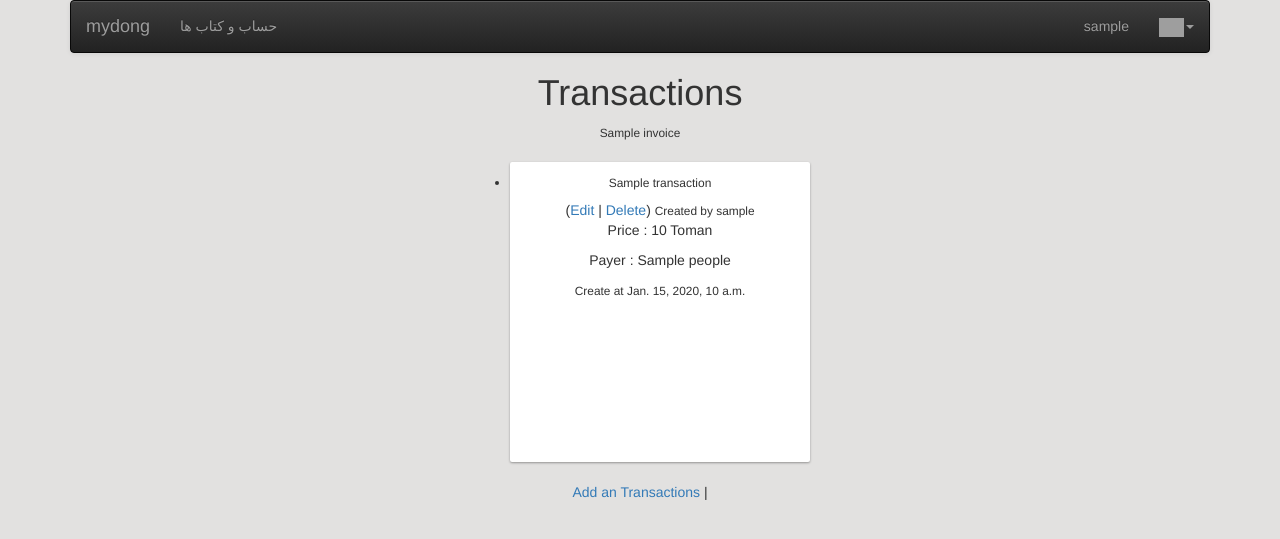
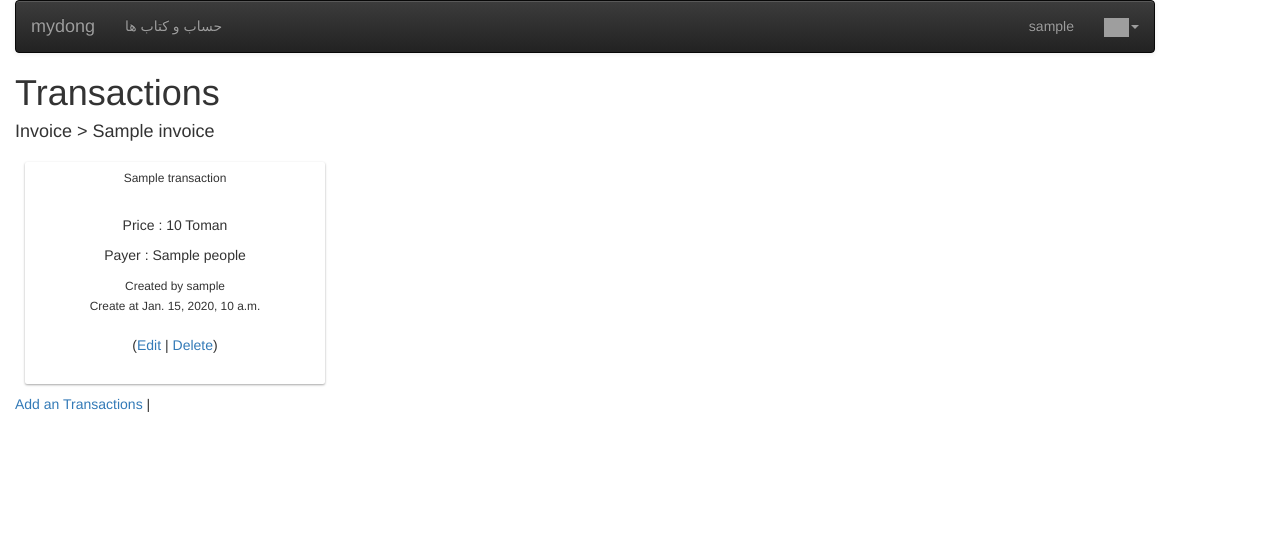
Before and after one commit to meysam1996/Dongy, a Django app: page /panel/Invoice/1/actions in a window 1280 px wide. Shown: the top 539 px of the page. Run offline with Django 3.2, Linux system fonts and the light colour scheme; a user stored in the database is signed in; tables that the repository leaves empty hold one stand-in row (values such as "Sample post"); some libraries are stand-ins or nearby versions; grey boxes are pictures that could not be loaded.

Commit message:
create a style for transactions list

```diff
--- a/panel/static/panel/style.css
+++ b/panel/static/panel/style.css
@@ -1,16 +1,22 @@
 body {
-    background: #e2e1e0;
-    text-align: center;
+    background: #fff;
+    text-align: left;
+    float: left;
+  }
+
+  .flex-container {
+    display: flex;
   }
 
   .card {
     background: #fff;
     border-radius: 2px;
     display: inline-block;
-    height: 300px;
+    height: 222px;
     margin: 1rem;
     position: relative;
     width: 300px;
+    text-align: center;
   }
 
   .card-1 {
--- a/panel/templates/panel/invoice_detail_action.html
+++ b/panel/templates/panel/invoice_detail_action.html
@@ -3,10 +3,15 @@
 {% load static %}
 
 <link rel="stylesheet" type="text/css" href="{% static 'panel/style.css' %}">
-<h1>Transactions</h1>
-<small>
-  {{invoice.name}}
-</small>
+<style>
+  body {
+    background-color: #fff;
+  }
+</style>
+<h1 style="text-align:left;">Transactions</h1>
+<h4 style="text-align:left;">
+ Invoice > {{invoice.name}}
+</h4>
 
 {% comment %} <div style="float:right">
 <!-- https://www.w3schools.com/howto/howto_css_search_button.asp -->
@@ -19,48 +24,46 @@
 </form>
 </div> {% endcomment %}
 
-<p>
+
 {% if transactions %}
-<ul>
-  <div class="card card-1">
+
+<div class="flex-container">
   {% for transaction in transactions %}
   {% if transaction.owner == user %}
-    <li>
+
+  <div class="card card-1" style="height: 222px;">
+
 
         <h6>{{ transaction.name }}</h6>
-
-        (<a href="#">Edit</a> |
-        <a href="#">Delete</a>)
-
-        {% comment %} {% if user.is_authenticated %}
-
-        {% endif %} {% endcomment %}
-
-        <small>
-        {% if transaction.owner.username %}
-            Created by {{ transaction.owner.username }}
-        {% endif %}
-        {{ transaction.natural_updated }}
-        </small>
         <br>
         <p>Price : {{ transaction.price }} Toman</p>
         <p>Payer : {{ transaction.payer }}</p>
         <small>
+            Created by {{ transaction.owner.username }}<br>
             Create at {{ transaction.created_at }}
         </small>
         <br>
+        <small>
+        {% if transaction.owner.username %}
+
+        {% endif %}
+        </small>
         <br>
-        <br>
+        (<a href="#">Edit</a> |
+        <a href="#">Delete</a>)
 
-    </li>
-  {% endif %}
-  {% endfor %}
   </div>
-</ul>
+
+{% endif %}
+{% endfor %}
+</div>
+
+
+
 {% else %}
   <p>You have not entered any transactions.</p>
 {% endif %}
-</p>
+
 <p>
 {% if user.is_authenticated %}
 <a href="{% url 'panel:action_create' pk=invoice.id %}">Add an Transactions</a> |
```
Also changed, not shown: panel/views.py (line endings or trailing spaces).
